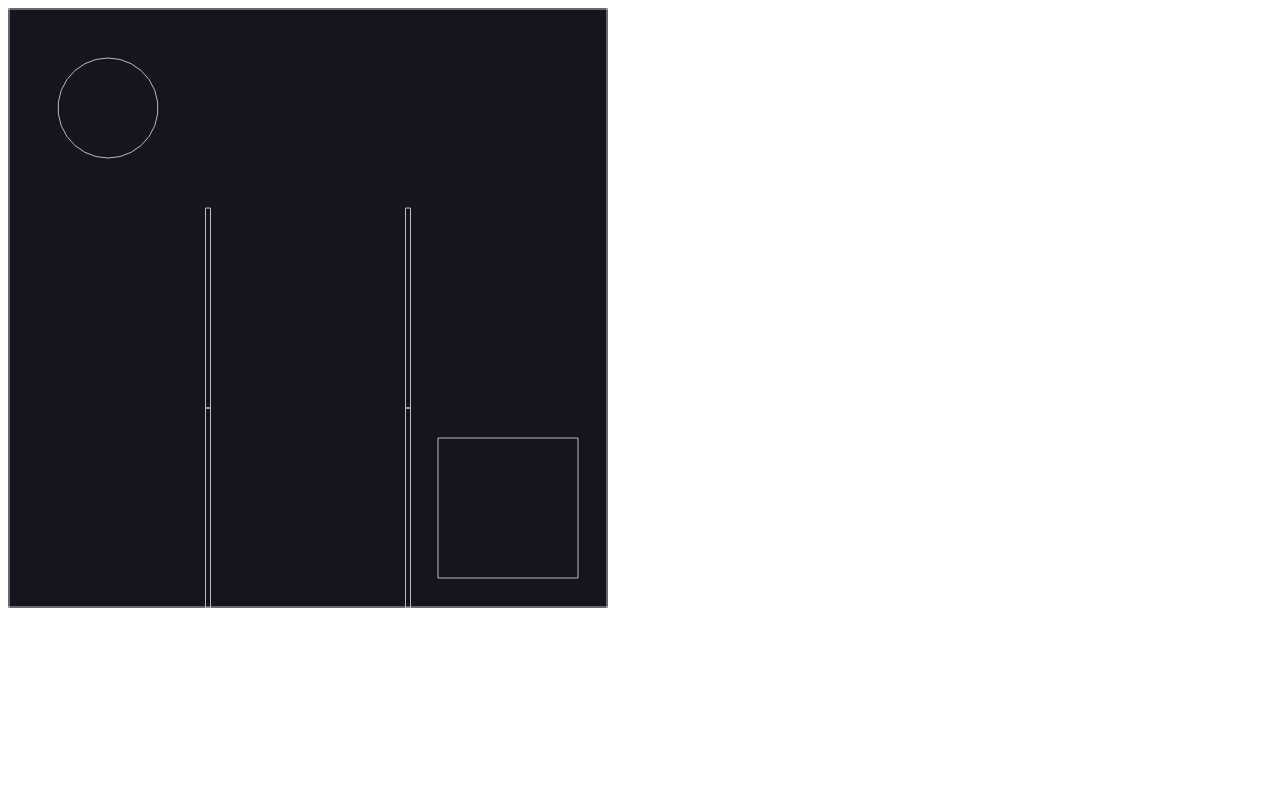
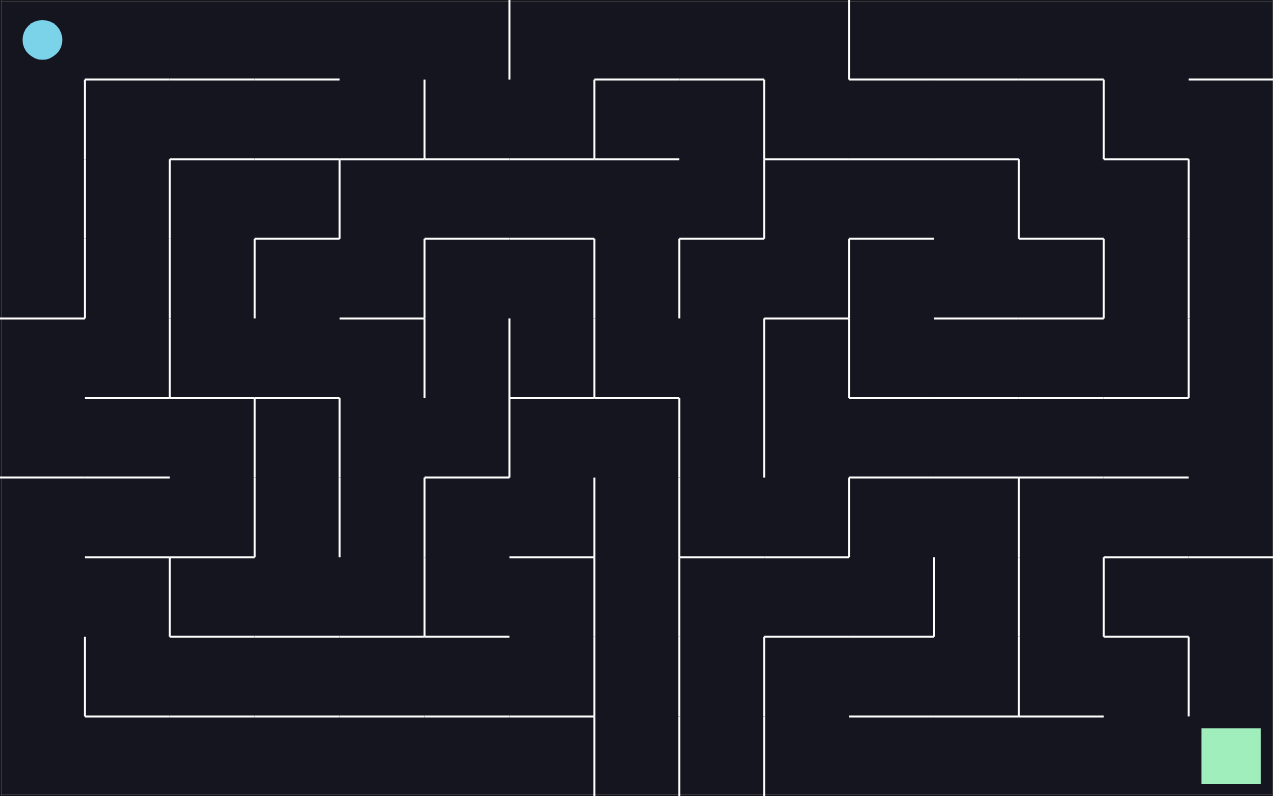
Before and after one commit to fahim5466/Maze-Game, a plain HTML site: page index.html in a window 1280 px wide. Drawn offline with nearby package versions, Linux system fonts and the light colour scheme.

Commit message:
Some finalization code
- Maze now matches width and height of browser window.
- Added some final touches to the UI.

```diff
--- a/index.html
+++ b/index.html
@@ -2,8 +2,35 @@
 <html>
     <head>
         <script src="https://cdnjs.cloudflare.com/ajax/libs/matter-js/0.19.0/matter.min.js"></script>
+        <style>
+            body {
+              margin: 0;
+            }
+
+            h1 {
+                color: white;
+                font-size: 64px;
+            }
+
+            .hidden {
+                display: none !important;
+            }
+
+            .winner {
+                display: flex;
+                justify-content: center;
+                align-items: center;
+                position: absolute;
+                z-index: 1;
+                width: 100vw;
+                height: 100vh;
+            }
+        </style>
     </head>
     <body>
+        <div class="winner hidden">
+            <h1>You Win!</h1>
+        </div>
         <script src="index.js"></script>
     </body>
 </html>
--- a/index.js
+++ b/index.js
@@ -1,11 +1,13 @@
 const {World, Engine, Runner, Render, Bodies, Body, Events} = Matter;
 
-const cells = 3;
-const width = 600;
-const height = 600;
-const unitLength = width / cells;
-const unitThickness = 5;
-const unitVelocity = 5;
+const xCells = 15;
+const yCells = 10;
+const width = window.innerWidth * 0.995;
+const height = window.innerHeight * 0.995;
+const unitLengthX = width / xCells;
+const unitLengthY = height / yCells;
+const unitThickness = 2;
+const unitVelocity = 3;
 
 const engine = Engine.create();
 // Disable gravity.
@@ -15,7 +17,7 @@ const render = Render.create({
     element: document.body,
     engine: engine,
     options: {
-        wireframes: true,
+        wireframes: false,
         width,
         height
     }
@@ -24,7 +26,7 @@ Render.run(render);
 const runner = Runner.create();
 Runner.run(runner, engine);
 
-// Walls.
+// Border alls.
 const walls = [
     Bodies.rectangle(width / 2, 0, width, 2, {isStatic: true}),
     Bodies.rectangle(width / 2, height, width, 2, {isStatic: true}),
@@ -34,9 +36,9 @@ const walls = [
 World.add(world, walls);
 
 // Maze.
-const grid = Array(cells).fill(null).map(() => Array(cells).fill(false));
-const verticals = Array(cells).fill(null).map(() => Array(cells-1).fill(false));
-const horizontals = Array(cells-1).fill(null).map(() => Array(cells).fill(false));
+const grid = Array(yCells).fill(null).map(() => Array(xCells).fill(false));
+const verticals = Array(yCells).fill(null).map(() => Array(xCells-1).fill(false));
+const horizontals = Array(yCells-1).fill(null).map(() => Array(xCells).fill(false));
 
 const shuffle = (arr) => {
     let curr = arr.length;
@@ -72,7 +74,7 @@ const generateMaze = (row, column) => {
         const [nextRow, nextColumn, direction] = neighbor;
 
         // If neighbor is out of bounds, continue.
-        if(nextRow < 0 || nextRow >= cells || nextColumn < 0 || nextColumn >= cells){
+        if(nextRow < 0 || nextRow >= yCells || nextColumn < 0 || nextColumn >= xCells){
             continue;
         }
 
@@ -97,8 +99,8 @@ const generateMaze = (row, column) => {
     }
 };
 
-const startRow = Math.floor(Math.random() * cells);
-const startColumn = Math.floor(Math.random() * cells);
+const startRow = Math.floor(Math.random() * yCells);
+const startColumn = Math.floor(Math.random() * xCells);
 generateMaze(startRow, startColumn);
 
 // Add horizontal walls.
@@ -108,13 +110,16 @@ horizontals.forEach((row, rowIndex) => {
             return;
         }
         const horizontalWall = Bodies.rectangle(
-            (columnIndex * unitLength) + (unitLength / 2),
-            (rowIndex * unitLength) + unitLength,
-            unitLength,
+            (columnIndex * unitLengthX) + (unitLengthX / 2),
+            (rowIndex * unitLengthY) + unitLengthY,
+            unitLengthX,
             unitThickness,
             {
                 label: 'wall',
-                isStatic: true
+                isStatic: true,
+                render: {
+                    fillStyle: 'white'
+                }
             }
         );
         World.add(world, horizontalWall);
@@ -128,13 +133,16 @@ verticals.forEach((row, rowIndex) => {
             return;
         }
         const verticalWall = Bodies.rectangle(
-            (columnIndex * unitLength) + unitLength,
-            (rowIndex * unitLength) + (unitLength / 2),
+            (columnIndex * unitLengthX) + unitLengthX,
+            (rowIndex * unitLengthY) + (unitLengthY / 2),
             unitThickness,
-            unitLength,
+            unitLengthY,
             {
                 label: 'wall',
-                isStatic: true
+                isStatic: true,
+                render: {
+                    fillStyle: 'white'
+                }
             }
         );
         World.add(world, verticalWall);
@@ -143,47 +151,61 @@ verticals.forEach((row, rowIndex) => {
 
 // Add goal.
 const goal = Bodies.rectangle(
-    width - (unitLength / 2),
-    height - (unitLength / 2),
-    unitLength * 0.7,
-    unitLength * 0.7,
+    width - (unitLengthX / 2),
+    height - (unitLengthY / 2),
+    unitLengthX * 0.7,
+    unitLengthY * 0.7,
     {
         label: 'goal',
-        isStatic: true
+        isStatic: true,
+        render: {
+            fillStyle: '#A1EEBD'
+        }
     }
 );
 World.add(world, goal);
 
 // Add ball.
+const ballRadius = Math.min(unitLengthX, unitLengthY) / 4;
 const ball = Bodies.circle(
-    unitLength / 2,
-    unitLength / 2,
-    unitLength * 0.25,
+    unitLengthX / 2,
+    unitLengthY / 2,
+    ballRadius,
     {
-        label: 'ball'
+        label: 'ball',
+        render: {
+            fillStyle: '#7BD3EA'
+        }
     }
 );
 World.add(world, ball);
 
 // Add ball movement.
 document.addEventListener('keydown', e => {
+    const xMax = 30.0;
+    const yMax = 30.0;
     const {x, y} = ball.velocity;
+    console.log(x, y);
 
     if(e.keyCode === 87){
         // Move up.
-        Body.setVelocity(ball, {x, y: y - unitVelocity});
+        let newY = Math.max(y - unitVelocity, -yMax);
+        Body.setVelocity(ball, {x, y: newY});
     }
     else if(e.keyCode === 68){
         // Move right.
-        Body.setVelocity(ball, {x: x + unitVelocity, y});
+        let newX = Math.min(x + unitVelocity, xMax);
+        Body.setVelocity(ball, {x: newX, y});
     }
     else if(e.keyCode === 83){
         // Move down.
-        Body.setVelocity(ball, {x, y: y + unitVelocity});
+        let newY = Math.min(y + unitVelocity, yMax);
+        Body.setVelocity(ball, {x, y: newY});
     }
     else if(e.keyCode === 65){
         // Move left.
-        Body.setVelocity(ball, {x: x - unitVelocity, y});
+        let newX = Math.max(x - unitVelocity, -xMax);
+        Body.setVelocity(ball, {x: newX, y});
     }
 });
 
@@ -192,6 +214,8 @@ Events.on(engine, 'collisionStart', e => {
     e.pairs.forEach(collision => {
         if((collision.bodyA.label === 'goal' && collision.bodyB.label === 'ball') ||
            (collision.bodyA.label === 'ball' && collision.bodyB.label === 'goal')){
+            // Display win text.
+            document.querySelector(".winner").classList.remove("hidden");
             // Turn gravity on.
             world.gravity.y = 1;
             world.bodies.forEach(body => {
```
